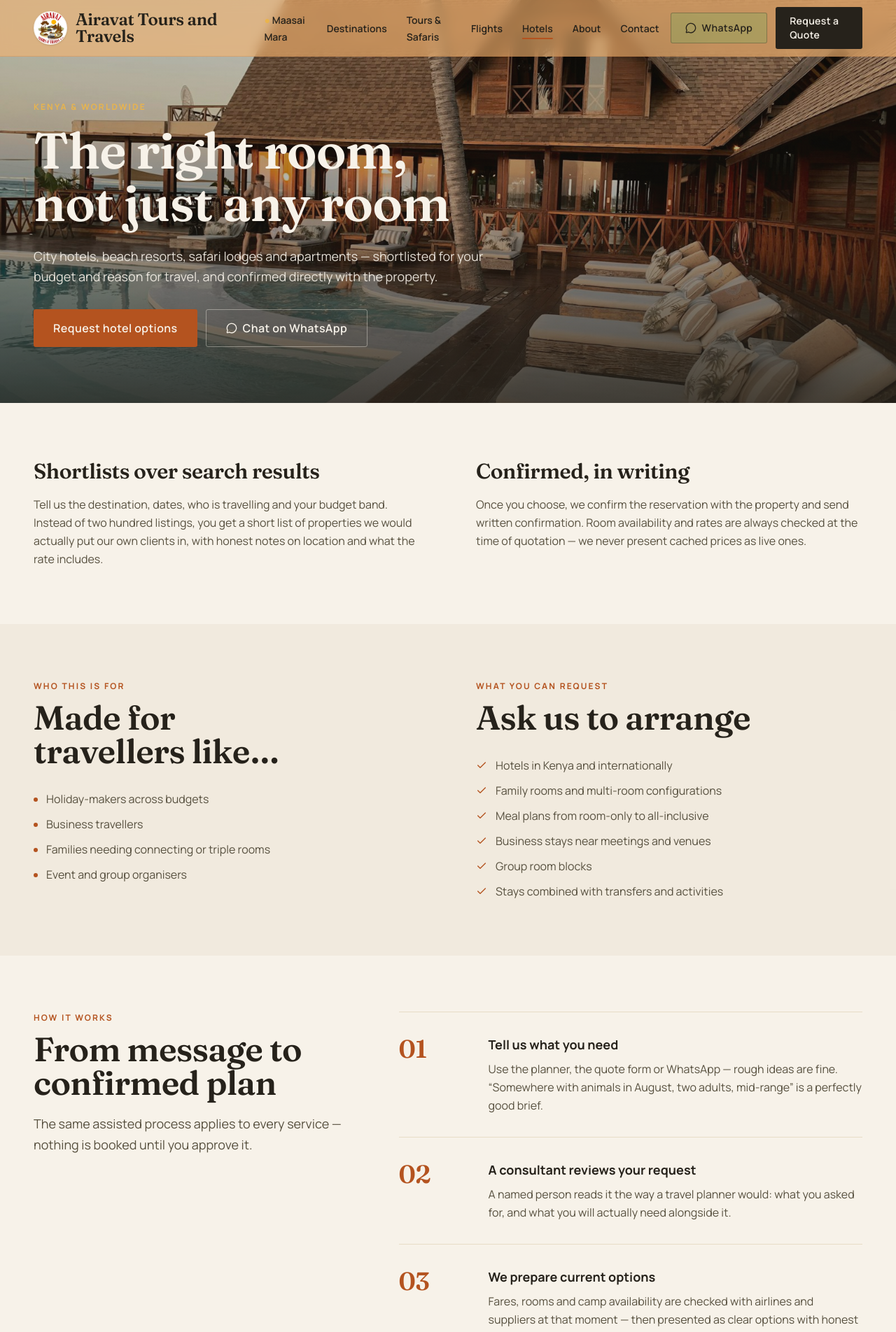
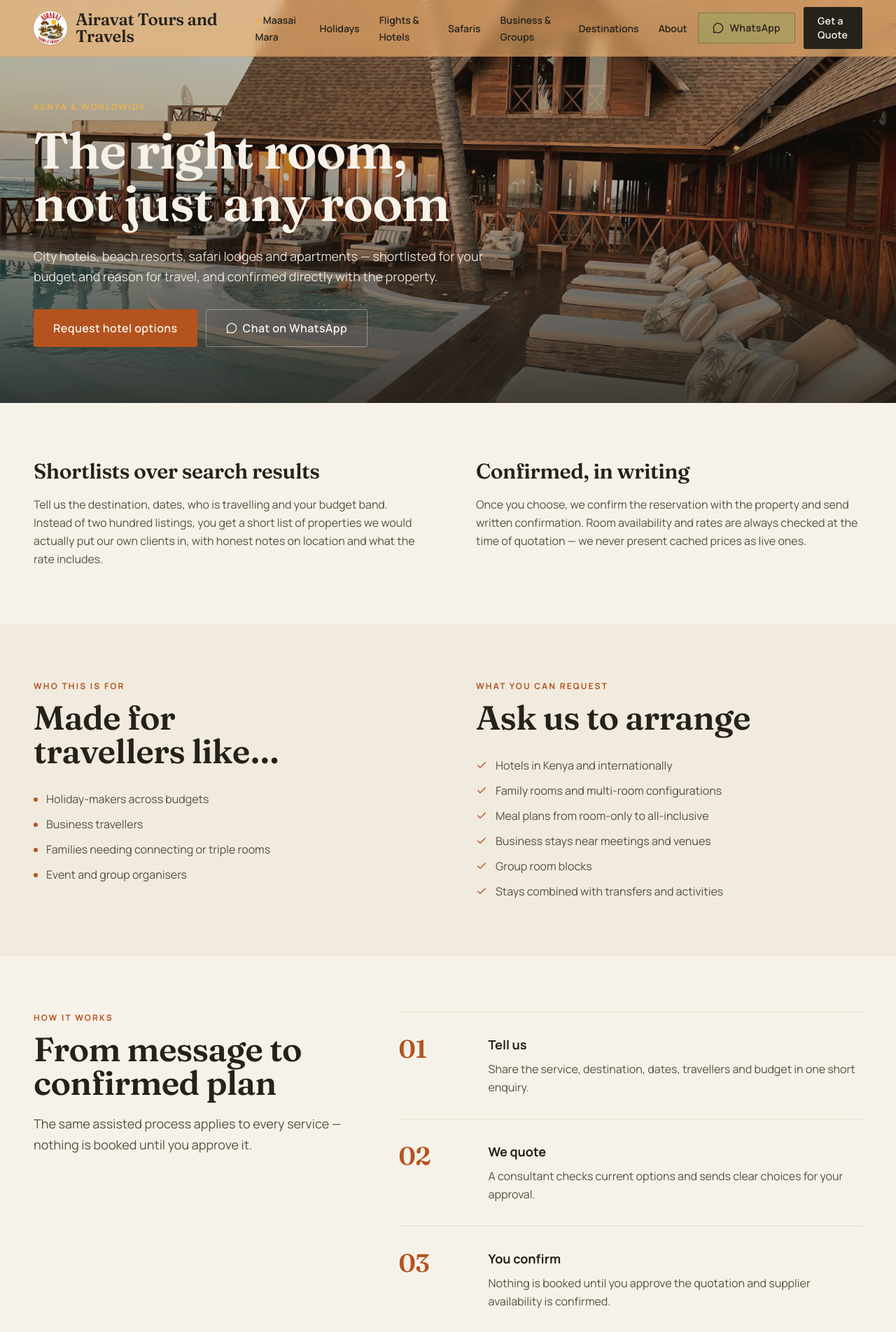
Before and after one commit to VrutikGoswami/Airavat-Website, a Next.js app: page /hotels in a window 1280 px wide. Shown: the top 1904 px of the page at 70% size. Built offline with nearby package versions, Linux system fonts and the light colour scheme; no server answers.

Commit message:
Simplify homepage and navigation

```diff
--- a/app/page.tsx
+++ b/app/page.tsx
@@ -3,22 +3,14 @@ import Link from "next/link";
 import type { Metadata } from "next";
 import { getActiveCampaign } from "@/config/campaigns";
 import { destinations } from "@/data/destinations";
-import { experiences } from "@/data/experiences";
-import { faqs } from "@/data/faqs";
 import { itineraryIdeas } from "@/data/itineraries";
-import { getMapPoints, kenyaOverviewPointIds } from "@/data/map-points";
-import { services } from "@/data/services";
 import { ButtonLink } from "@/components/ui/Button";
 import { SectionHeading } from "@/components/ui/SectionHeading";
 import { WhatsAppButton } from "@/components/ui/WhatsAppButton";
 import { EditorialCTA } from "@/components/editorial/EditorialCTA";
-import { FAQAccordion } from "@/components/editorial/FAQAccordion";
 import { ProcessTimeline } from "@/components/editorial/ProcessTimeline";
-import { ServiceIndex } from "@/components/editorial/ServiceIndex";
 import { TrustStatement } from "@/components/editorial/TrustStatement";
-import { DestinationExplorer } from "@/components/destination/DestinationExplorer";
 import { ItineraryCard } from "@/components/destination/ItineraryCard";
-import { LazyKenyaMapPreview } from "@/components/map/LazyMaps";
 
 export const metadata: Metadata = {
   title: "Tours & Travel from Nairobi — Flights, Safaris, Hotels & Holidays",
@@ -26,24 +18,27 @@ export const metadata: Metadata = {
     "Kenya-based travel consultants arranging flights, hotels, Maasai Mara safaris, transport and complete holidays. Tell us what you need and receive current options — assisted planning, not a booking engine.",
 };
 
-const homepageFaqIds = [
-  "live-booking",
-  "quotation-process",
-  "flights-and-hotels-together",
-  "group-travel",
-  "transport-from-nairobi",
-  "wildlife-guarantee",
-  "visas",
-  "booking-confirmed",
+const travelPaths = [
+  {
+    title: "Holidays & Safaris",
+    body: "Kenya safaris, beach breaks and complete holiday packages.",
+    href: "/request-a-quote?service=holiday-package",
+  },
+  {
+    title: "Flights & Hotels",
+    body: "Flight options, hotel stays and airport transfers arranged together.",
+    href: "/request-a-quote?service=flights",
+  },
+  {
+    title: "Business & Group Travel",
+    body: "Corporate trips, retreats, school groups and multi-traveller logistics.",
+    href: "/request-a-quote?service=corporate",
+  },
 ];
 
 export default function HomePage() {
   const campaign = getActiveCampaign();
   const mara = destinations.find((d) => d.slug === "maasai-mara")!;
-  const kenyaPoints = getMapPoints(kenyaOverviewPointIds);
-  const homepageFaqs = homepageFaqIds
-    .map((id) => faqs.find((f) => f.id === id))
-    .filter((f): f is NonNullable<typeof f> => Boolean(f));
 
   return (
     <>
@@ -69,25 +64,17 @@ export default function HomePage() {
               <p className="eyebrow rise-in text-gold">Kenya-based travel consultants</p>
             )}
             <h1 className="display-serif rise-in mt-4 text-4xl leading-[1.03] sm:text-6xl xl:text-7xl text-balance">
-              The Mara is calling. We&rsquo;ll plan the rest.
+              Flights, holidays and safaris planned by one local team.
             </h1>
             <p className="rise-in-late mt-6 max-w-2xl text-base leading-relaxed text-cream/90 sm:text-lg">
-              Custom safari arrangements, flights, hotels, transport and complete travel
-              coordination — from one local team that answers when you call.
-            </p>
-            <p className="display-serif rise-in-late mt-6 max-w-2xl text-3xl leading-tight text-cream sm:text-5xl">
-              Best prices, easiest process.
+              Nairobi-based consultants arranging flights, hotels, safaris, groups and complete
+              holidays across Kenya and beyond.
             </p>
             <div className="rise-in-late mt-8 flex flex-wrap gap-3">
-              <ButtonLink
-                href={campaign?.primaryCta.href ?? "/destinations/maasai-mara"}
-                size="lg"
-              >
-                {campaign?.primaryCta.label ?? "Plan a Maasai Mara safari"}
+              <ButtonLink href="/request-a-quote" size="lg">
+                Start a 2-minute enquiry
               </ButtonLink>
-              <ButtonLink href="#services" variant="light" size="lg">
-                Explore all travel services
-              </ButtonLink>
+              <WhatsAppButton trackingSource="homepage-hero" variant="light" size="lg" />
             </div>
             {campaign ? (
               <p className="rise-in-late mt-6 max-w-xl text-xs leading-relaxed text-cream/70">
@@ -98,6 +85,49 @@ export default function HomePage() {
               </p>
             ) : null}
           </div>
+        </div>
+      </section>
+
+      {/* ---------------------------------------------- enquiry starter */}
+      <section className="bg-sand/60">
+        <div className="container-site grid gap-6 py-12 sm:py-14 lg:grid-cols-[1fr_auto] lg:items-center">
+          <div>
+            <p className="eyebrow text-ochre">Two-minute enquiry</p>
+            <h2 className="display-serif mt-2 text-3xl sm:text-4xl">
+              Tell us the trip. We will ask only what matters.
+            </h2>
+            <p className="mt-4 max-w-2xl text-sm leading-relaxed text-ink-soft sm:text-base">
+              Service, destination, dates, travellers, budget and contact details are enough to
+              start. No passport, payment or booking documents are requested here.
+            </p>
+          </div>
+          <ButtonLink href="/request-a-quote" size="lg">
+            Start enquiry
+          </ButtonLink>
+        </div>
+      </section>
+
+      {/* ------------------------------------------------ three paths */}
+      <section className="container-site py-16 sm:py-20">
+        <SectionHeading
+          eyebrow="Choose a path"
+          title="What do you need arranged?"
+          lede="Pick the closest match. The enquiry form opens with the right service selected."
+        />
+        <div className="mt-10 grid gap-4 lg:grid-cols-3">
+          {travelPaths.map((path) => (
+            <Link
+              key={path.title}
+              href={path.href}
+              className="group border border-parchment bg-ivory p-6 transition-colors hover:border-ochre hover:bg-sand/60"
+            >
+              <h3 className="display-serif text-2xl group-hover:text-clay">{path.title}</h3>
+              <p className="mt-3 text-sm leading-relaxed text-ink-soft">{path.body}</p>
+              <span className="mt-5 inline-block text-sm font-bold text-ochre">
+                Start this enquiry
+              </span>
+            </Link>
+          ))}
         </div>
       </section>
 
@@ -123,18 +153,14 @@ export default function HomePage() {
               </h2>
               <div className="mt-6 space-y-4 text-sm leading-relaxed text-cream/85 sm:text-base">
                 <p>
-                  Between July and October, migration activity generally moves through the Mara:
-                  long columns on the plains, tension at the river, and predators never far
-                  behind. It is the busiest and most spectacular window of the Kenyan year.
+                  July to October is a popular window for Maasai Mara safaris, with migration
+                  activity often moving through the reserve and nearby conservancies.
                 </p>
                 <p>
-                  We arrange the whole trip around your dates — road safari or fly-in from
-                  Wilson Airport, tented camp or lodge, park logistics, and the Nairobi nights
-                  either side. Balloon flights, photographic vehicles and family-friendly camps
-                  can all be built in.
+                  Tell us your dates, travellers and budget. We can shape a road or fly-in safari
+                  with camp, lodge, transfers and activities.
                 </p>
-                <p className="text-xs text-cream/60">{campaign.disclaimer} Current pricing and
-                  accommodation availability are confirmed by a consultant before you commit.</p>
+                <p className="text-xs text-cream/60">{campaign.disclaimer}</p>
               </div>
               <div className="mt-8 flex flex-wrap gap-3">
                 <ButtonLink href="/destinations/maasai-mara#map" variant="light">
@@ -144,7 +170,7 @@ export default function HomePage() {
                   href={`/request-a-quote?service=safari&destination=maasai-mara`}
                   variant="primary"
                 >
-                  Request current availability
+                  Plan Maasai Mara
                 </ButtonLink>
               </div>
             </div>
@@ -152,72 +178,13 @@ export default function HomePage() {
         </section>
       ) : null}
 
-      {/* ------------------------------------------------------- Kenya map */}
-      <section className="container-site py-16 sm:py-20 lg:py-24">
-        <SectionHeading
-          eyebrow="Kenya at a glance"
-          title="Where trips begin"
-          lede="Nairobi is the hub; the Mara is the headline. Select a place to see how it fits into a trip — every location is also listed for screen readers and slow connections."
-        />
-        <div className="mt-10">
-          <LazyKenyaMapPreview points={kenyaPoints} />
-        </div>
-      </section>
-
-      {/* ------------------------------------------------------- discovery */}
-      <section className="container-site py-16 sm:py-20 lg:py-24">
-        <SectionHeading
-          eyebrow="Destination discovery"
-          title="Browse by who you are and when you can travel"
-          lede="Filter our starting list by traveller type, experience or month. If your destination isn't listed yet, the enquiry form covers anywhere we can reach."
-        />
-        <div className="mt-10">
-          <DestinationExplorer destinations={destinations} experiences={experiences} />
-        </div>
-      </section>
-
-      {/* -------------------------------------------------------- services */}
-      <section id="services" className="bg-sand/60">
-        <div className="container-site py-16 sm:py-20 lg:py-24">
-          <SectionHeading
-            eyebrow="Services"
-            title="Eight ways we can carry the logistics"
-            lede="Every service is handled by the same small team and links into one quotation — mix as many as your trip needs."
-          />
-          <div className="mt-12">
-            <ServiceIndex services={services} />
-          </div>
-        </div>
-      </section>
-
-      {/* --------------------------------------------------------- process */}
-      <section className="bg-forest-deep text-cream">
-        <div className="container-site grid gap-12 py-16 sm:py-20 lg:grid-cols-[1fr_1.4fr] lg:gap-20 lg:py-28">
-          <div>
-            <SectionHeading
-              eyebrow="How it works"
-              title="Assisted planning, step by step"
-              lede="Clear stages, no surprises — and nothing becomes a booking without your explicit approval."
-              tone="dark"
-            />
-            <div className="mt-8 flex flex-wrap gap-3">
-              <ButtonLink href="/request-a-quote">Request a travel quote</ButtonLink>
-              <WhatsAppButton trackingSource="process-section" variant="light" />
-            </div>
-          </div>
-          <div className="[&_li]:border-cream/15 [&_h3]:text-cream [&_p]:text-cream-soft [&_.text-ochre]:text-gold">
-            <ProcessTimeline />
-          </div>
-        </div>
-      </section>
-
       {/* ----------------------------------------------------- itineraries */}
       <section className="container-site py-16 sm:py-20 lg:py-24">
         <div className="flex flex-wrap items-end justify-between gap-6">
           <SectionHeading
             eyebrow="Trip ideas"
-            title="Starting points, not set menus"
-            lede="Every idea below is editable — duration, camps, budget and pace. Prices are quoted fresh for your dates."
+            title="Featured starting points"
+            lede="Use these as a shortcut. Each idea can be adjusted for dates, budget and pace."
           />
         </div>
         <ul className="mt-12 grid gap-x-8 gap-y-14 sm:grid-cols-2 lg:grid-cols-3">
@@ -233,9 +200,9 @@ export default function HomePage() {
       <section className="rule-top">
         <div className="container-site py-16 sm:py-20">
           <SectionHeading
-            eyebrow="Why book with a consultant"
-            title="What you can actually hold us to"
-            lede="No invented awards or review scores — just the way we work, stated plainly."
+            eyebrow="Verified trust"
+            title="What is confirmed"
+            lede="Nairobi office, human travel consultants, and assistance by WhatsApp for flights, hotels, safaris and groups."
           />
           <div className="mt-12">
             <TrustStatement />
@@ -243,19 +210,19 @@ export default function HomePage() {
         </div>
       </section>
 
-      {/* ------------------------------------------------------------- FAQ */}
-      <section className="container-site grid gap-10 py-16 sm:py-20 lg:grid-cols-[1fr_1.6fr] lg:gap-20">
-        <div>
+      {/* --------------------------------------------------------- process */}
+      <section className="bg-forest-deep text-cream">
+        <div className="container-site grid gap-12 py-16 sm:py-20 lg:grid-cols-[1fr_1.4fr] lg:gap-20">
           <SectionHeading
-            eyebrow="Questions"
-            title="Asked before you ask"
-            lede="The essentials of how assisted booking works."
+            eyebrow="How booking starts"
+            title="Send details. Receive options. Approve and confirm."
+            lede="An enquiry is not a booking. Confirmation happens only after you approve a quotation."
+            tone="dark"
           />
-          <ButtonLink href="/faq" variant="outline" className="mt-8">
-            All questions & answers
-          </ButtonLink>
+          <div className="[&_li]:border-cream/15 [&_h3]:text-cream [&_p]:text-cream-soft [&_.text-ochre]:text-gold">
+            <ProcessTimeline />
+          </div>
         </div>
-        <FAQAccordion items={homepageFaqs} />
       </section>
 
       {/* ------------------------------------------------------- final CTA */}
--- a/app/request-a-quote/page.tsx
+++ b/app/request-a-quote/page.tsx
@@ -7,7 +7,7 @@ import { WhatsAppButton } from "@/components/ui/WhatsAppButton";
 export const metadata: Metadata = {
   title: "Request a Travel Quote",
   description:
-    "Tell us what you need — flights, hotels, safaris, transport or a complete holiday — and a travel consultant will reply with current options and prices. An enquiry, not a booking.",
+    "Start a short travel enquiry for flights, hotels, safaris, groups or holidays. A consultant replies with current options.",
 };
 
 export default function RequestAQuotePage() {
@@ -17,8 +17,8 @@ export default function RequestAQuotePage() {
         image="/images/itinerary-nairobi-mara.jpg"
         imageAlt="Nairobi skyline giving way to savannah at dusk"
         eyebrow="Request a quote"
-        title="Tell us the trip. We'll come back with real options."
-        lede="Seven short steps, and “I'm not sure yet” is an acceptable answer to most of them. A consultant reviews every enquiry personally."
+        title="Start a 2-minute enquiry."
+        lede="Tell us the basics. We will reply with current options for your dates and budget."
         size="compact"
       />
 
@@ -33,10 +33,9 @@ export default function RequestAQuotePage() {
           <div className="border border-parchment bg-sand/50 p-6">
             <h2 className="font-bold">What happens next</h2>
             <ol className="mt-4 list-decimal space-y-2.5 pl-5 text-sm leading-relaxed text-ink-soft">
-              <li>Your enquiry reaches a travel consultant — a person, not a queue.</li>
-              <li>We check current fares, rooms and availability with suppliers.</li>
-              <li>You receive clear options to compare, usually with alternatives.</li>
-              <li>Nothing is booked until you approve a quotation and payment is agreed.</li>
+              <li>We review your request.</li>
+              <li>We send current options.</li>
+              <li>You approve before anything is booked.</li>
             </ol>
           </div>
           <div className="border border-parchment p-6">
--- a/components/editorial/ProcessTimeline.tsx
+++ b/components/editorial/ProcessTimeline.tsx
@@ -1,27 +1,15 @@
 const steps = [
   {
-    title: "Tell us what you need",
-    body: "Use the planner, the quote form or WhatsApp — rough ideas are fine. “Somewhere with animals in August, two adults, mid-range” is a perfectly good brief.",
+    title: "Tell us",
+    body: "Share the service, destination, dates, travellers and budget in one short enquiry.",
   },
   {
-    title: "A consultant reviews your request",
-    body: "A named person reads it the way a travel planner would: what you asked for, and what you will actually need alongside it.",
+    title: "We quote",
+    body: "A consultant checks current options and sends clear choices for your approval.",
   },
   {
-    title: "We prepare current options",
-    body: "Fares, rooms and camp availability are checked with airlines and suppliers at that moment — then presented as clear options with honest trade-offs.",
-  },
-  {
-    title: "You choose what fits",
-    body: "Ask questions, adjust dates, mix and match. Nothing is committed while you decide.",
-  },
-  {
-    title: "We confirm after payment and supplier confirmation",
-    body: "Only when you approve an option, payment is made as agreed, and each supplier confirms in writing does anything become a booking.",
-  },
-  {
-    title: "You receive your travel documents",
-    body: "Tickets, vouchers and a contact who already knows your trip if anything changes along the way.",
+    title: "You confirm",
+    body: "Nothing is booked until you approve the quotation and supplier availability is confirmed.",
   },
 ];
 
--- a/components/layout/MobileNavigation.tsx
+++ b/components/layout/MobileNavigation.tsx
@@ -154,7 +154,7 @@ export function MobileNavigation({ solidHeader }: { solidHeader: boolean }) {
 
             <div className="mt-auto space-y-3 pt-10">
               <ButtonLink href="/request-a-quote" variant="primary" size="lg" className="w-full">
-                Request a Quote
+                Get a Quote
               </ButtonLink>
               <WhatsAppButton
                 trackingSource="mobile-nav"
--- a/components/layout/SiteHeader.tsx
+++ b/components/layout/SiteHeader.tsx
@@ -100,7 +100,7 @@ export function SiteHeader() {
             className="border-[#25D366]/70 bg-[#25D366]/15 text-[#075E54] hover:border-[#25D366] hover:bg-[#25D366] hover:text-ink"
           />
           <ButtonLink href="/request-a-quote" variant="dark">
-            Request a Quote
+            Get a Quote
           </ButtonLink>
         </div>
 
--- a/config/navigation.ts
+++ b/config/navigation.ts
@@ -1,19 +1,18 @@
 export type NavLink = { label: string; href: string; description?: string };
 
 export const primaryNav: NavLink[] = [
+  { label: "Holidays", href: "/holiday-packages" },
+  { label: "Flights & Hotels", href: "/flights" },
+  { label: "Safaris", href: "/tours-and-safaris" },
+  { label: "Business & Groups", href: "/corporate-travel" },
   { label: "Destinations", href: "/destinations" },
-  { label: "Tours & Safaris", href: "/tours-and-safaris" },
-  { label: "Flights", href: "/flights" },
-  { label: "Hotels", href: "/hotels" },
   { label: "About", href: "/about" },
-  { label: "Contact", href: "/contact" },
 ];
 
 /** Extra links that only appear inside the mobile drawer and footer. */
 export const secondaryNav: NavLink[] = [
+  { label: "Contact", href: "/contact" },
   { label: "Transport & Transfers", href: "/transport" },
-  { label: "Holiday Packages", href: "/holiday-packages" },
-  { label: "Corporate Travel", href: "/corporate-travel" },
   { label: "Group Travel", href: "/group-travel" },
   { label: "Reviews", href: "/reviews" },
   { label: "FAQ", href: "/faq" },
```
